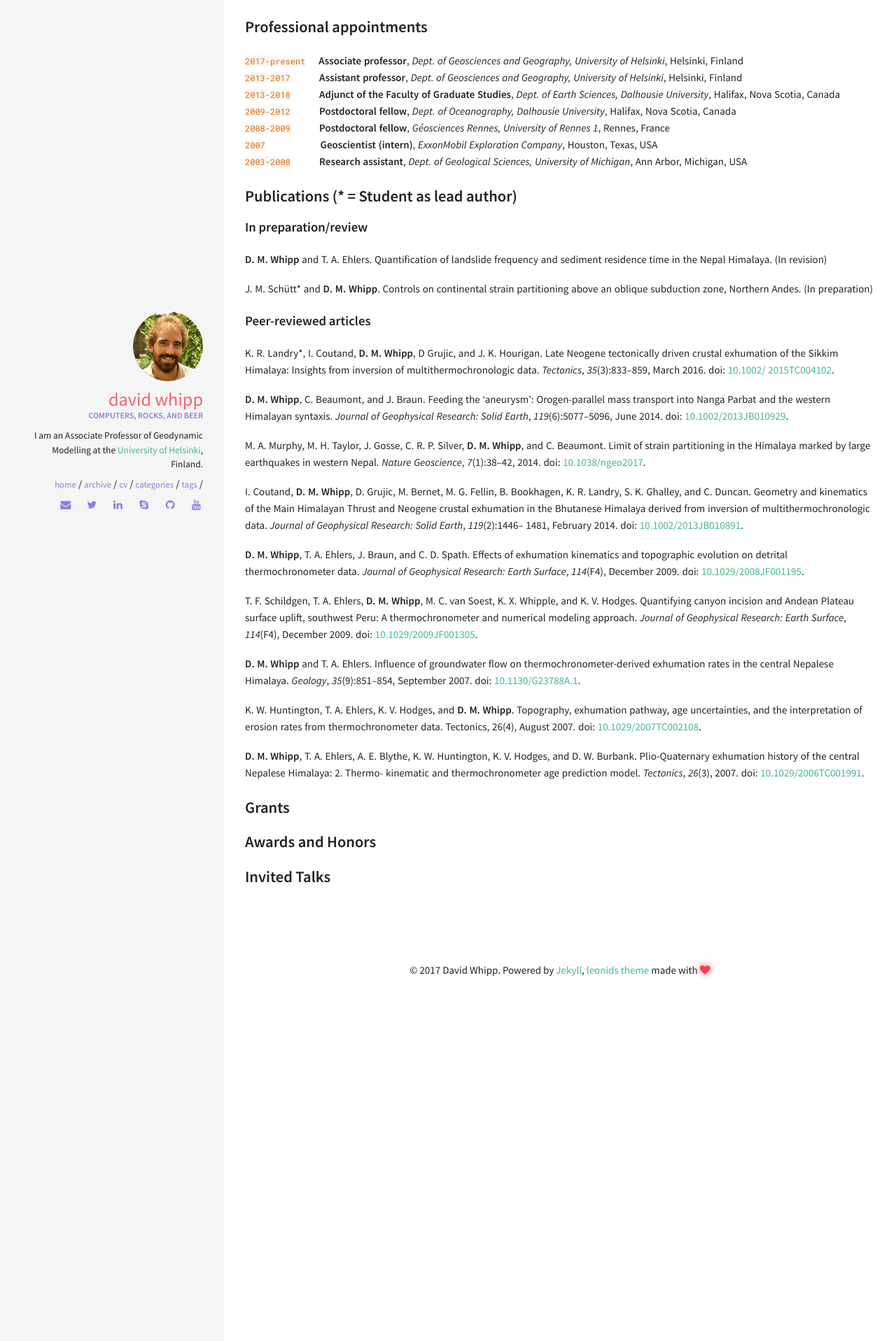
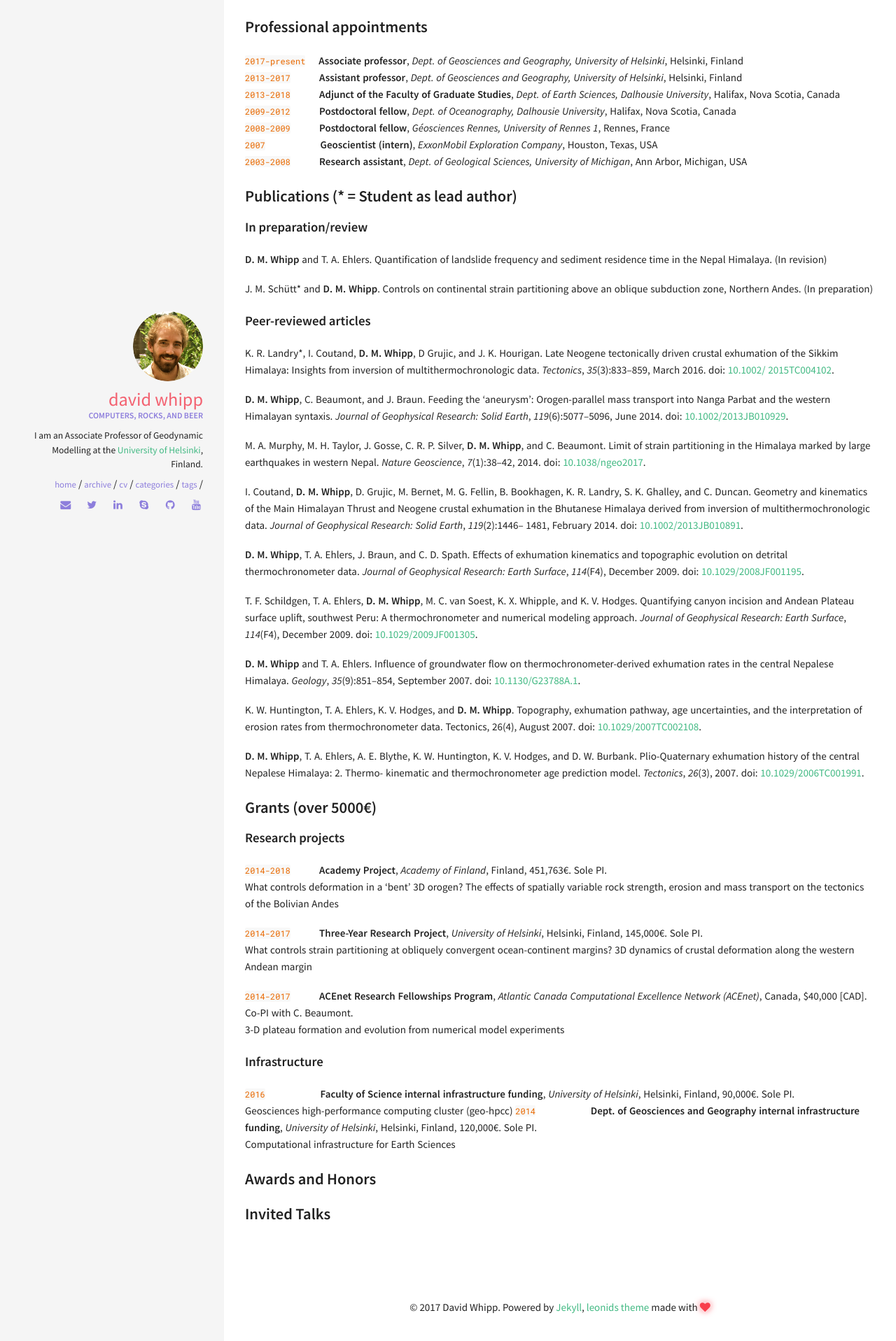
Before and after one commit to z0del/davewhipp.github.io, a Jekyll site: the page built from cv.md, in a window 1280 px wide. Shown: the part 667-2584 px from the top of the page at 70% size. Built offline with Jekyll 4.4.1, drawn with Linux system fonts in a browser that asks for light colours.

Commit message:
Update cv.md

````diff
--- a/cv.md
+++ b/cv.md
@@ -57,7 +57,22 @@ K. W. Huntington, T. A. Ehlers, K. V. Hodges, and **D. M. Whipp**. Topography, e
 
 **D. M. Whipp**, T. A. Ehlers, A. E. Blythe, K. W. Huntington, K. V. Hodges, and D. W. Burbank. Plio-Quaternary exhumation history of the central Nepalese Himalaya: 2. Thermo- kinematic and thermochronometer age prediction model. *Tectonics*, *26*(3), 2007. doi: [10.1029/2006TC001991](http://dx.doi.org/10.1029/2006TC001991).
 
-### Grants
+### Grants (over 5000€)
+#### Research projects
+```2014-2018``` &nbsp;&nbsp;&nbsp;&nbsp;&nbsp;&nbsp;&nbsp;&nbsp;&nbsp;&nbsp;**Academy Project**, *Academy of Finland*, Finland, 451,763€. Sole PI.<br/>
+What controls deformation in a ‘bent’ 3D orogen? The effects of spatially variable rock strength, erosion and mass transport on the tectonics of the Bolivian Andes
+
+```2014-2017``` &nbsp;&nbsp;&nbsp;&nbsp;&nbsp;&nbsp;&nbsp;&nbsp;&nbsp;&nbsp;**Three-Year Research Project**, *University of Helsinki*, Helsinki, Finland, 145,000€. Sole PI.<br/>
+What controls strain partitioning at obliquely convergent ocean-continent margins? 3D dynamics of crustal deformation along the western Andean margin
+
+```2014-2017``` &nbsp;&nbsp;&nbsp;&nbsp;&nbsp;&nbsp;&nbsp;&nbsp;&nbsp;&nbsp;**ACEnet Research Fellowships Program**, *Atlantic Canada Computational Excellence Network (ACEnet)*, Canada, $40,000 [CAD]. Co-PI with C. Beaumont.<br/>
+3-D plateau formation and evolution from numerical model experiments
+
+#### Infrastructure
+```2016``` &nbsp;&nbsp;&nbsp;&nbsp;&nbsp;&nbsp;&nbsp;&nbsp;&nbsp;&nbsp;&nbsp;&nbsp;&nbsp;&nbsp;&nbsp;&nbsp;&nbsp;&nbsp;&nbsp;&nbsp;**Faculty of Science internal infrastructure funding**, *University of Helsinki*, Helsinki, Finland, 90,000€. Sole PI.<br/>
+Geosciences high-performance computing cluster (geo-hpcc)
+```2014``` &nbsp;&nbsp;&nbsp;&nbsp;&nbsp;&nbsp;&nbsp;&nbsp;&nbsp;&nbsp;&nbsp;&nbsp;&nbsp;&nbsp;&nbsp;&nbsp;&nbsp;&nbsp;&nbsp;&nbsp;**Dept. of Geosciences and Geography internal infrastructure funding**, *University of Helsinki*, Helsinki, Finland, 120,000€. Sole PI.<br/>
+Computational infrastructure for Earth Sciences
 
 ### Awards and Honors
 
````
